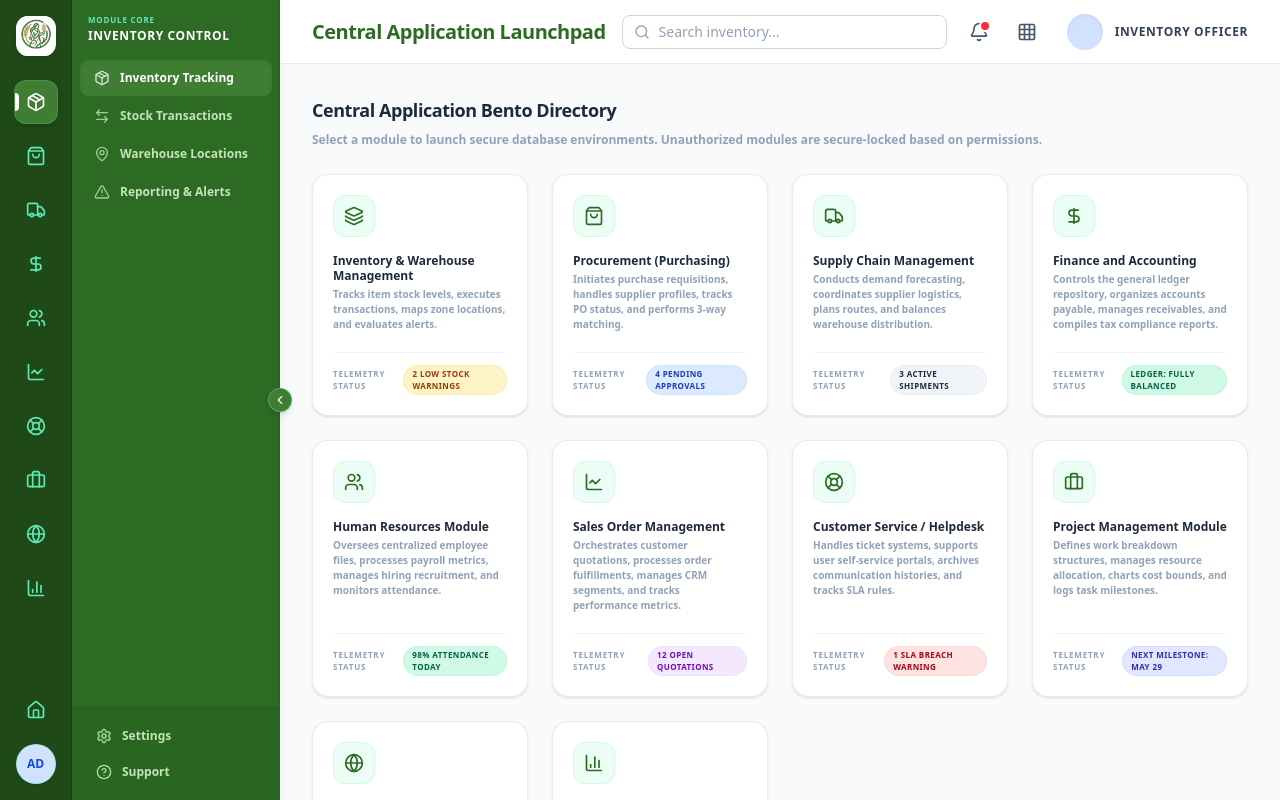
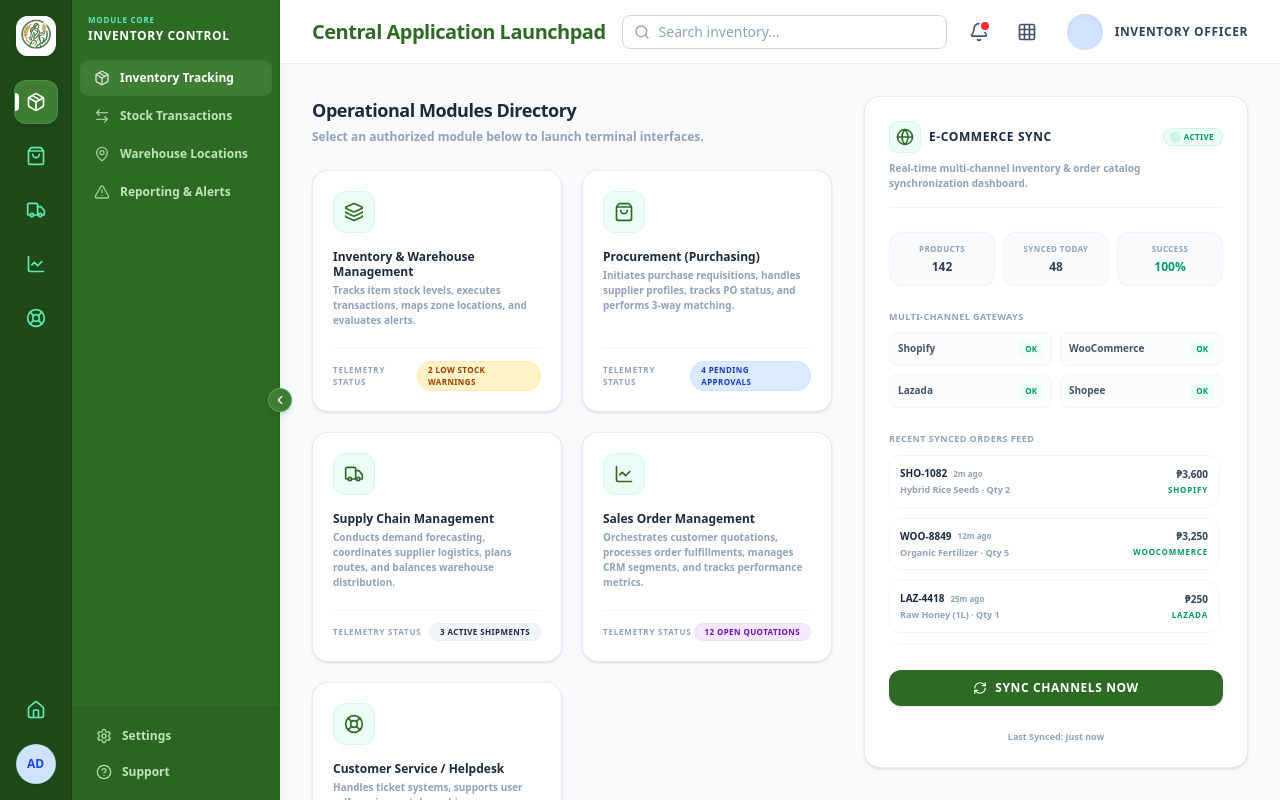
Before and after one commit to CardboardB0X/AmbatuGrow, a Next.js app: page / in a window 1280 px wide. Both pictures are taken after typing "Sample", "Sample123" into the empty fields and a click on the button "SIGN IN TO TERMINAL". Built offline with nearby package versions, Linux system fonts and the light colour scheme.

Commit message:
feat: Trim modules directory to 5 core departments and build E-Commerce Real-Time Sync Dashboard directly in Launchpad

```diff
--- a/components/CentralLaunchpad.tsx
+++ b/components/CentralLaunchpad.tsx
@@ -1,21 +1,19 @@
 'use client';
 
-import React, { useState } from 'react';
+import React, { useState, useEffect } from 'react';
 import { useRouter } from 'next/navigation';
 import { useInventory } from '../context/InventoryContext';
 import {
   Layers,
   ShoppingBag,
   Truck,
-  DollarSign,
-  Users,
   LineChart,
   LifeBuoy,
-  Briefcase,
-  Globe,
-  BarChart3,
   Lock,
-  Loader2
+  Loader2,
+  RefreshCw,
+  CheckCircle,
+  Globe
 } from 'lucide-react';
 
 interface ModuleCard {
@@ -24,8 +22,18 @@ interface ModuleCard {
   description: string;
   icon: React.ElementType;
   telemetryText: string;
-  telemetryColor: string;
-  allowedRoles: string[];
+  telemetryColor: string; // Tailwind bg class
+  allowedRoles: string[]; // roles that can access this card
+}
+
+interface SyncedOrder {
+  id: string;
+  channel: 'Shopify' | 'WooCommerce' | 'Shopee' | 'Lazada';
+  item: string;
+  qty: number;
+  total: number;
+  time: string;
+  status: 'Synced' | 'Pending' | 'Flagged';
 }
 
 export default function CentralLaunchpad() {
@@ -38,6 +46,16 @@ export default function CentralLaunchpad() {
 
   const [loadingModule, setLoadingModule] = useState<string | null>(null);
   const [successToast, setSuccessToast] = useState<string | null>(null);
+  const [syncing, setSyncing] = useState(false);
+  const [lastSyncTime, setLastSyncTime] = useState('Just now');
+
+  // Real-time synced orders feed state
+  const [syncedOrders, setSyncedOrders] = useState<SyncedOrder[]>([
+    { id: 'SHO-1082', channel: 'Shopify', item: 'Hybrid Rice Seeds', qty: 2, total: 3600, time: '2m ago', status: 'Synced' },
+    { id: 'WOO-8849', channel: 'WooCommerce', item: 'Organic Fertilizer', qty: 5, total: 3250, time: '12m ago', status: 'Synced' },
+    { id: 'LAZ-4418', channel: 'Lazada', item: 'Raw Honey (1L)', qty: 1, total: 250, time: '25m ago', status: 'Synced' },
+    { id: 'SHP-9920', channel: 'Shopee', item: 'Industrial Gloves', qty: 10, total: 1500, time: '44m ago', status: 'Synced' },
+  ]);
 
   const handleLaunchModule = (mod: ModuleCard) => {
     setLoadingModule(mod.title);
@@ -55,6 +73,47 @@ export default function CentralLaunchpad() {
     }, 1500);
   };
 
+  const handleManualSync = () => {
+    setSyncing(true);
+
+    // Simulate real-time API syncing
+    setTimeout(() => {
+      setSyncing(false);
+      setLastSyncTime('Just now');
+
+      // Prepend a fresh mock synced order
+      const newOrder: SyncedOrder = {
+        id: `SHO-${Math.floor(1000 + Math.random() * 9000)}`,
+        channel: 'Shopify',
+        item: 'Hybrid Rice Seeds',
+        qty: 1,
+        total: 1800,
+        time: 'Just now',
+        status: 'Synced'
+      };
+
+      setSyncedOrders(prev => [newOrder, ...prev.slice(0, 4)]);
+      setSuccessToast('E-Commerce multi-channel directories synchronized successfully!');
+      setTimeout(() => setSuccessToast(null), 3000);
+    }, 2000);
+  };
+
+  // Simulating relative time ticker updates
+  useEffect(() => {
+    const timer = setInterval(() => {
+      setLastSyncTime(prev => {
+        if (prev === 'Just now') return '1m ago';
+        if (prev.endsWith('m ago')) {
+          const mins = parseInt(prev) + 1;
+          return `${mins}m ago`;
+        }
+        return prev;
+      });
+    }, 60000);
+    return () => clearInterval(timer);
+  }, []);
+
+  // 5 core operational modules to keep
   const erpModules: ModuleCard[] = [
     {
       id: 'inventory',
@@ -81,25 +140,7 @@ export default function CentralLaunchpad() {
       icon: Truck,
       telemetryText: '3 Active Shipments',
       telemetryColor: 'bg-slate-100 text-slate-800 border-slate-200/50',
-      allowedRoles: ['System Administrator']
-    },
-    {
-      id: 'finance',
-      title: 'Finance and Accounting',
-      description: 'Controls the general ledger repository, organizes accounts payable, manages receivables, and compiles tax compliance reports.',
-      icon: DollarSign,
-      telemetryText: 'Ledger: Fully Balanced',
-      telemetryColor: 'bg-emerald-100 text-emerald-800 border-emerald-200/50',
-      allowedRoles: ['System Administrator']
-    },
-    {
-      id: 'hr',
-      title: 'Human Resources Module',
-      description: 'Oversees centralized employee files, processes payroll metrics, manages hiring recruitment, and monitors attendance.',
-      icon: Users,
-      telemetryText: '98% Attendance Today',
-      telemetryColor: 'bg-emerald-100 text-emerald-800 border-emerald-200/50',
-      allowedRoles: ['System Administrator']
+      allowedRoles: ['System Administrator', 'Inventory Officer']
     },
     {
       id: 'sales',
@@ -118,37 +159,10 @@ export default function CentralLaunchpad() {
       telemetryText: '1 SLA Breach Warning',
       telemetryColor: 'bg-red-100 text-red-800 border-red-200/50',
       allowedRoles: ['System Administrator']
-    },
-    {
-      id: 'project_mgnt',
-      title: 'Project Management Module',
-      description: 'Defines work breakdown structures, manages resource allocation, charts cost bounds, and logs task milestones.',
-      icon: Briefcase,
-      telemetryText: 'Next Milestone: May 29',
-      telemetryColor: 'bg-indigo-100 text-indigo-800 border-indigo-200/50',
-      allowedRoles: ['System Administrator']
-    },
-    {
-      id: 'ecommerce',
-      title: 'E-Commerce Integration',
-      description: 'Performs real-time order synchronization, updates stock counts, and centralizes product information management records.',
-      icon: Globe,
-      telemetryText: 'All Gateways Synced',
-      telemetryColor: 'bg-emerald-100 text-emerald-800 border-emerald-200/50',
-      allowedRoles: ['System Administrator']
-    },
-    {
-      id: 'business_intelligence',
-      title: 'Business Intelligence Engine',
-      description: 'Configures custom operational reports, monitors real-time database logs, and enforces role-based data security.',
-      icon: BarChart3,
-      telemetryText: 'EOD Auto-Report Active',
-      telemetryColor: 'bg-slate-100 text-slate-800 border-slate-200/50',
-      allowedRoles: ['System Administrator']
     }
   ];
 
-  // Filtering modules on query matching
+  // Filter modules based on header search query
   const filteredModules = erpModules.filter(m =>
     m.title.toLowerCase().includes(searchQuery.toLowerCase()) ||
     m.description.toLowerCase().includes(searchQuery.toLowerCase())
@@ -174,7 +188,7 @@ export default function CentralLaunchpad() {
       {successToast && (
         <div className="fixed bottom-6 right-6 bg-slate-800 border border-slate-700 text-white rounded-xl shadow-2xl p-4 flex items-center gap-3 z-50 animate-slide-in-right">
           <div className="p-1 text-emerald-500 bg-emerald-500/10 rounded-lg">
-            <CheckCircleIcon />
+            <CheckCircle className="w-4 h-4 text-emerald-600" />
           </div>
           <div className="text-[11px] font-bold">
             {successToast}
@@ -182,25 +196,23 @@ export default function CentralLaunchpad() {
         </div>
       )}
 
-      {/* ── BENTO GRID CONTAINER ── */}
-      <main className="flex-1 p-8 overflow-y-auto">
+      {/* ── CENTRAL SPLIT VIEW: Bento modules left, E-commerce dashboard right ── */}
+      <div className="flex-1 p-8 flex flex-col lg:flex-row gap-8 min-h-0">
 
-        {/* Directory details */}
-        <div className="mb-6 space-y-1.5 text-center md:text-left">
+        {/* LEFT COLUMN: Bento directory grid */}
+        <div className="flex-1 space-y-6">
+          <div className="space-y-1">
             <h3 className="text-lg font-black text-slate-800 tracking-tight">
-            Central Application Bento Directory
+              Operational Modules Directory
             </h3>
-          <p className="text-xs text-slate-400 font-semibold leading-relaxed">
-            Select a module to launch secure database environments. Unauthorized modules are secure-locked based on permissions.
+            <p className="text-xs text-slate-400 font-bold leading-normal">
+              Select an authorized module below to launch terminal interfaces.
             </p>
           </div>
 
-        {/* Bento Grid */}
-        <div className="grid grid-cols-1 md:grid-cols-2 lg:grid-cols-3 xl:grid-cols-4 gap-6">
+          <div className="grid grid-cols-1 md:grid-cols-2 gap-5">
             {filteredModules.map((mod) => {
               const Icon = mod.icon;
-
-            // Check if card is unlocked for current role
               const isUnlocked = mod.allowedRoles.includes(userRole);
 
               return (
@@ -213,11 +225,7 @@ export default function CentralLaunchpad() {
                       : 'opacity-40 select-none cursor-not-allowed'
                   }`}
                 >
-
-                {/* Top Card items */}
                   <div className="space-y-4">
-
-                  {/* Icon & Lock indicator */}
                     <div className="flex justify-between items-start">
                       <div className={`p-2.5 rounded-xl border shrink-0 ${
                         isUnlocked
@@ -234,47 +242,145 @@ export default function CentralLaunchpad() {
                       )}
                     </div>
 
-                  {/* Title & Description */}
                     <div className="space-y-1">
                       <h4 className="font-extrabold text-xs text-slate-800 leading-tight">
                         {mod.title}
                       </h4>
-                    <p className="text-[10px] text-slate-400 font-bold leading-normal">
+                      <p className="text-[10px] text-slate-400 font-semibold leading-normal">
                         {mod.description}
                       </p>
                     </div>
-
                   </div>
 
-                {/* Bottom Telemetry Status Badge */}
                   <div className="mt-5 pt-3 border-t border-slate-100 flex items-center justify-between">
                     <span className="text-[8px] font-black text-slate-400 uppercase tracking-widest">
-                    Telemetry status
+                      Telemetry Status
                     </span>
-
-                  <span className={`px-2 py-0.5 rounded-full text-[8px] font-black uppercase tracking-wider border ${
+                    <span className={`px-2.5 py-0.5 rounded-full text-[8px] font-black uppercase tracking-wider border ${
                       isUnlocked ? mod.telemetryColor : 'bg-slate-50 text-slate-400 border-slate-200'
                     }`}>
                       {mod.telemetryText}
                     </span>
                   </div>
-
                 </div>
               );
             })}
+
+            {filteredModules.length === 0 && (
+              <div className="col-span-2 p-12 text-center border border-dashed border-slate-200 rounded-2xl bg-white text-xs font-bold text-slate-400">
+                No operational modules match your search filters.
+              </div>
+            )}
+          </div>
         </div>
 
-      </main>
+        {/* RIGHT COLUMN: E-Commerce Sync Dashboard */}
+        <div className="w-full lg:w-96 flex flex-col gap-6 bg-white border border-slate-200/80 rounded-2xl p-6 shadow-sm flex-shrink-0">
+
+          {/* Header */}
+          <div className="border-b border-slate-100 pb-4 space-y-2">
+            <div className="flex items-center justify-between">
+              <div className="flex items-center gap-2">
+                <div className="p-1.5 bg-emerald-50 text-[#2D6A24] rounded-lg border border-emerald-100">
+                  <Globe className="w-4.5 h-4.5" />
+                </div>
+                <h4 className="text-xs font-black text-slate-800 uppercase tracking-wider">
+                  E-Commerce Sync
+                </h4>
+              </div>
+              <div className="flex items-center gap-1.5 text-[8px] font-black text-emerald-600 bg-emerald-50 px-2 py-0.5 rounded-full border border-emerald-200/50 uppercase tracking-wider">
+                <span className="w-1.5 h-1.5 bg-emerald-500 rounded-full animate-ping"></span>
+                <span>Active</span>
+              </div>
+            </div>
+            <p className="text-[10px] text-slate-400 font-bold leading-normal">
+              Real-time multi-channel inventory & order catalog synchronization dashboard.
+            </p>
+          </div>
+
+          {/* Sync Stats Cards */}
+          <div className="grid grid-cols-3 gap-2">
+            <div className="bg-slate-50 border border-slate-200/40 rounded-xl p-2.5 text-center">
+              <span className="text-[8px] font-black text-slate-400 uppercase tracking-wider block">Products</span>
+              <span className="text-xs font-black text-slate-700 mt-1 block">142</span>
+            </div>
+            <div className="bg-slate-50 border border-slate-200/40 rounded-xl p-2.5 text-center">
+              <span className="text-[8px] font-black text-slate-400 uppercase tracking-wider block">Synced today</span>
+              <span className="text-xs font-black text-slate-700 mt-1 block">48</span>
+            </div>
+            <div className="bg-slate-50 border border-slate-200/40 rounded-xl p-2.5 text-center">
+              <span className="text-[8px] font-black text-slate-400 uppercase tracking-wider block">Success</span>
+              <span className="text-xs font-black text-emerald-600 mt-1 block">100%</span>
+            </div>
+          </div>
+
+          {/* Channels Connection Grid */}
+          <div className="space-y-2">
+            <span className="text-[9px] font-black text-slate-400 uppercase tracking-wider block">
+              Multi-Channel Gateways
+            </span>
+            <div className="grid grid-cols-2 gap-2 text-[10px] font-bold">
+              <div className="p-2 border border-slate-100 rounded-lg flex items-center justify-between bg-slate-50/50">
+                <span className="text-slate-600">Shopify</span>
+                <span className="text-[8px] text-emerald-600 bg-emerald-50 px-1.5 py-0.5 rounded font-black uppercase">OK</span>
+              </div>
+              <div className="p-2 border border-slate-100 rounded-lg flex items-center justify-between bg-slate-50/50">
+                <span className="text-slate-600">WooCommerce</span>
+                <span className="text-[8px] text-emerald-600 bg-emerald-50 px-1.5 py-0.5 rounded font-black uppercase">OK</span>
+              </div>
+              <div className="p-2 border border-slate-100 rounded-lg flex items-center justify-between bg-slate-50/50">
+                <span className="text-slate-600">Lazada</span>
+                <span className="text-[8px] text-emerald-600 bg-emerald-50 px-1.5 py-0.5 rounded font-black uppercase">OK</span>
+              </div>
+              <div className="p-2 border border-slate-100 rounded-lg flex items-center justify-between bg-slate-50/50">
+                <span className="text-slate-600">Shopee</span>
+                <span className="text-[8px] text-emerald-600 bg-emerald-50 px-1.5 py-0.5 rounded font-black uppercase">OK</span>
+              </div>
+            </div>
+          </div>
+
+          {/* Synced Orders Feed */}
+          <div className="flex-1 flex flex-col min-h-0 space-y-2.5">
+            <span className="text-[9px] font-black text-slate-400 uppercase tracking-wider block">
+              Recent Synced Orders Feed
+            </span>
+            <div className="flex-1 overflow-y-auto pr-1 space-y-2.5 min-h-[160px]">
+              {syncedOrders.map(order => (
+                <div key={order.id} className="p-2.5 border border-slate-100 hover:bg-slate-50/30 rounded-xl flex items-center justify-between gap-3 text-[10px] font-bold">
+                  <div className="min-w-0">
+                    <div className="flex items-center gap-1.5">
+                      <span className="text-slate-800 font-extrabold">{order.id}</span>
+                      <span className="text-[8px] text-slate-400 font-semibold">{order.time}</span>
+                    </div>
+                    <div className="text-[9px] text-slate-400 mt-0.5 truncate">{order.item} · Qty {order.qty}</div>
+                  </div>
+                  <div className="text-right shrink-0">
+                    <div className="text-slate-700">₱{order.total.toLocaleString()}</div>
+                    <div className="text-[8px] text-emerald-600 uppercase tracking-widest mt-0.5 font-black">{order.channel}</div>
+                  </div>
+                </div>
+              ))}
+            </div>
+          </div>
+
+          {/* Sync Trigger Action Button */}
+          <button
+            onClick={handleManualSync}
+            disabled={syncing}
+            className="w-full py-2.5 bg-[#2D6A24] hover:bg-[#23531B] disabled:bg-emerald-800/40 text-white rounded-xl text-xs font-extrabold uppercase tracking-wider shadow-sm transition-all cursor-pointer flex items-center justify-center gap-2"
+          >
+            <RefreshCw className={`w-3.5 h-3.5 ${syncing ? 'animate-spin' : ''}`} />
+            <span>{syncing ? 'Syncing Channels...' : 'Sync Channels Now'}</span>
+          </button>
+
+          <div className="text-[9px] text-slate-400 font-bold text-center">
+            Last Synced: {lastSyncTime}
+          </div>
+
+        </div>
+
+      </div>
 
     </div>
   );
 }
-
-// Simple local check icon to prevent custom import complications
-function CheckCircleIcon() {
-  return (
-    <svg className="w-4 h-4 text-emerald-600" fill="none" viewBox="0 0 24 24" stroke="currentColor" strokeWidth={3}>
-      <path strokeLinecap="round" strokeLinejoin="round" d="M5 13l4 4L19 7" />
-    </svg>
-  );
-}
--- a/components/Sidebar.tsx
+++ b/components/Sidebar.tsx
@@ -24,12 +24,8 @@ import {
   Home,
   ShoppingBag,
   Truck,
-  DollarSign,
   LineChart,
   LifeBuoy,
-  Briefcase,
-  Globe,
-  BarChart3,
   Lock,
   Database,
   ShieldCheck,
@@ -97,18 +93,13 @@ export default function Sidebar() {
     setTimeout(() => setToastMessage(null), 3000);
   };
 
-  // Define 10 modules matching the Central Launchpad Bento Grid
+  // Define 5 modules matching the Central Launchpad Bento Grid
   const tier1Modules: Tier1Module[] = [
     { id: 'inventory',   title: 'Inventory & Warehouse',      icon: Package,     route: '/',            allowedRoles: ['System Administrator', 'Inventory Officer', 'Procurement Officer'] },
     { id: 'procurement', title: 'Procurement (Purchasing)',   icon: ShoppingBag, route: '/procurement', allowedRoles: ['System Administrator', 'Inventory Officer', 'Procurement Officer'] },
-    { id: 'supply_chain',title: 'Supply Chain Management',    icon: Truck,       route: '#',            allowedRoles: ['System Administrator'] },
-    { id: 'finance',     title: 'Finance & Accounting',       icon: DollarSign,  route: '#',            allowedRoles: ['System Administrator'] },
-    { id: 'hr',          title: 'Human Resources',            icon: Users,       route: '#',            allowedRoles: ['System Administrator'] },
+    { id: 'supply_chain',title: 'Supply Chain Management',    icon: Truck,       route: '#',            allowedRoles: ['System Administrator', 'Inventory Officer'] },
     { id: 'sales',       title: 'Sales Order Management',     icon: LineChart,   route: '#',            allowedRoles: ['System Administrator'] },
     { id: 'helpdesk',    title: 'Helpdesk Support',           icon: LifeBuoy,    route: '#',            allowedRoles: ['System Administrator'] },
-    { id: 'project_mgnt',title: 'Project Management',         icon: Briefcase,   route: '#',            allowedRoles: ['System Administrator'] },
-    { id: 'ecommerce',   title: 'E-Commerce Sync',            icon: Globe,       route: '#',            allowedRoles: ['System Administrator'] },
-    { id: 'bi',          title: 'Business BI Engine',         icon: BarChart3,   route: '#',            allowedRoles: ['System Administrator'] },
   ];
 
   const handleModuleClick = (mod: Tier1Module) => {
```
Lines whose indentation alone changed are shown as unchanged.
